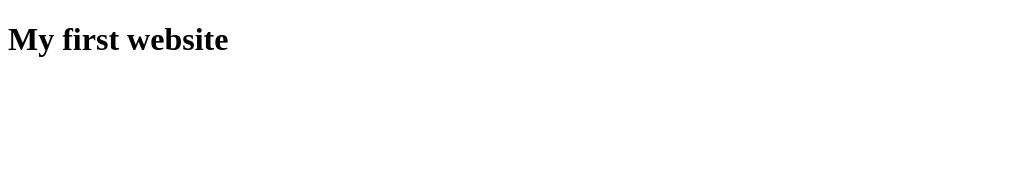
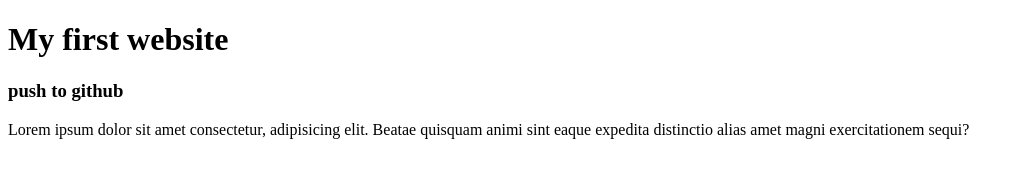
Before and after one commit to paulankitapaul/myfirstwebsite, a plain HTML site: page index.html in a window 1280 px wide. Shown: the whole page, without its empty margins (0-1024 px from the left). Drawn offline with Linux system fonts and the light colour scheme.

Commit message:
new pera

```diff
--- a/index.html
+++ b/index.html
@@ -7,6 +7,8 @@
 </head>
 <body>
     <h1>My first website</h1>
+    <h3>push to github </h3>
+    <p>Lorem ipsum dolor sit amet consectetur, adipisicing elit. Beatae quisquam animi sint eaque expedita distinctio alias amet magni exercitationem sequi?</p>
 
 </body>
 </html>
```
